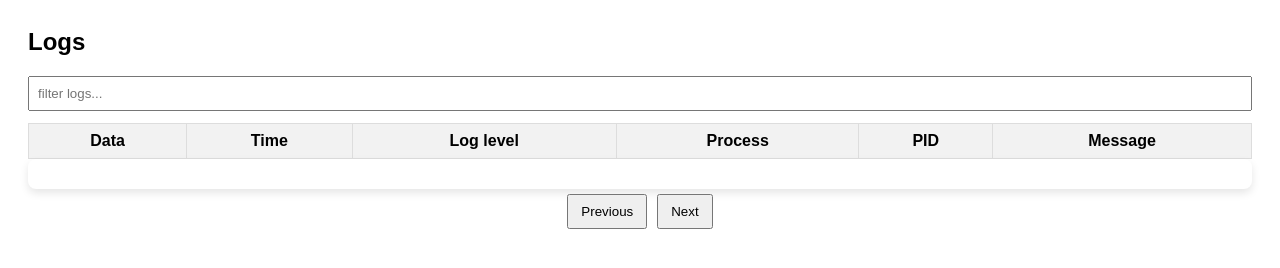
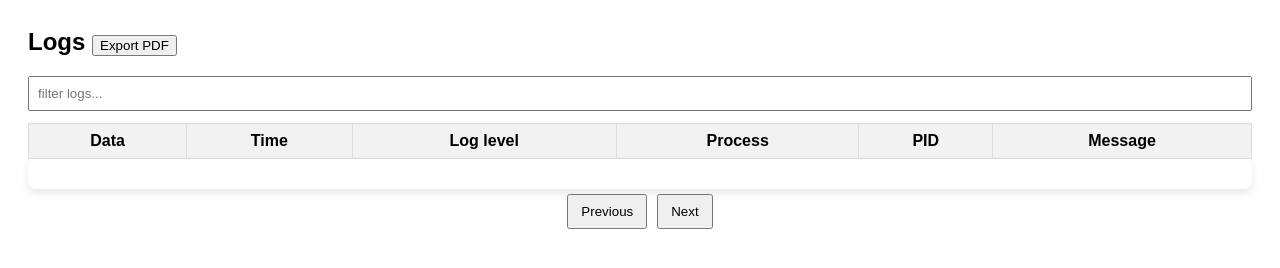
Before and after one commit to mattia4/logparser, a plain HTML site: page template.html in a window 1280 px wide. Drawn offline with nearby package versions, Linux system fonts and the light colour scheme.

Commit message:
export pdf button

```diff
--- a/template.html
+++ b/template.html
@@ -1,6 +1,8 @@
 <html>
 
 <head>
+    <script src="https://cdnjs.cloudflare.com/ajax/libs/jspdf/2.5.1/jspdf.umd.min.js"></script>
+
     <meta charset="UTF-8">
     <title>Log Table</title>
     <style>
@@ -72,7 +74,7 @@
 
 <body>
 
-    <h2>Logs</h2>
+    <h2>Logs <button onclick="exportToPDF()"> Export PDF </button> </h2>
     <input type="text" id="searchInput" onkeyup="filterArrayBySearchTerm()" placeholder="filter logs...">
     <table id="logTable">
         <thead>
@@ -213,6 +215,83 @@
 
         renderTable();
 
+
+        async function exportToPDF() {
+            const { jsPDF } = window.jspdf;
+            const doc = new jsPDF();
+            const startY = 20;
+            let y = startY;
+
+            doc.setFontSize(10);
+            const lineHeight = 8;
+
+            doc.setFontSize(14);
+            doc.text("Exported Log", 14, 10);
+            doc.setFontSize(10);
+
+            doc.setFont(undefined, 'bold');
+            doc.text("Date", 14, y);
+            doc.text("Time", 34, y);
+            doc.text("Process", 64, y);
+            doc.text("PID", 94, y);
+            doc.text("Log Level", 114, y);
+            doc.text("Message", 134, y);
+            doc.setFont(undefined, 'normal');
+            y += lineHeight + 2;
+
+            const maxY = 280;
+
+            const colPositions = {
+                date: { x: 14, width: 20 },
+                time: { x: 34, width: 30 },
+                process: { x: 64, width: 28 },
+                pid: { x: 94, width: 18 },
+                level: { x: 114, width: 18 },
+                message: { x: 134, width: 65 }
+            };
+
+            filteredRows.forEach((row) => {
+                let currentMaxRowHeight = lineHeight;
+
+                const date = String(row.Date || "");
+                const time = String(row.Time || "");
+                const process = String(row.Process || "");
+                const pid = String(row.PID || "");
+                const level = String(row.Level || "");
+                const message = String(row.Message || "");
+
+                const splitMessage = doc.splitTextToSize(message, colPositions.message.width);
+                const messageHeight = splitMessage.length * lineHeight;
+                currentMaxRowHeight = Math.max(currentMaxRowHeight, messageHeight);
+
+                if (y + currentMaxRowHeight > maxY) {
+                    doc.addPage();
+                    y = startY;
+
+                    doc.setFont(undefined, 'bold');
+                    doc.text("Data", colPositions.date.x, y);
+                    doc.text("Ora", colPositions.time.x, y);
+                    doc.text("Processo", colPositions.process.x, y);
+                    doc.text("PID", colPositions.pid.x, y);
+                    doc.text("Livello", colPositions.level.x, y);
+                    doc.text("Messaggio", colPositions.message.x, y);
+                    doc.setFont(undefined, 'normal');
+                    y += lineHeight + 2;
+                }
+
+                doc.text(date, colPositions.date.x, y);
+                doc.text(time, colPositions.time.x, y);
+                doc.text(process, colPositions.process.x, y);
+                doc.text(pid, colPositions.pid.x, y);
+                doc.text(level, colPositions.level.x, y);
+                doc.text(splitMessage, colPositions.message.x, y);
+
+                y += currentMaxRowHeight;
+            });
+
+            await doc.save("lowg_filtrati.pdf");
+        }
+
     </script>
 </body>
 
```
